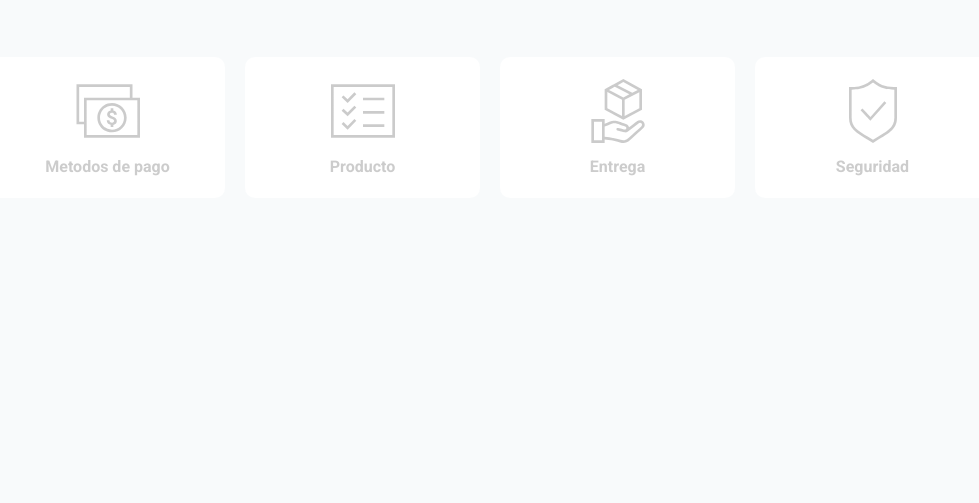
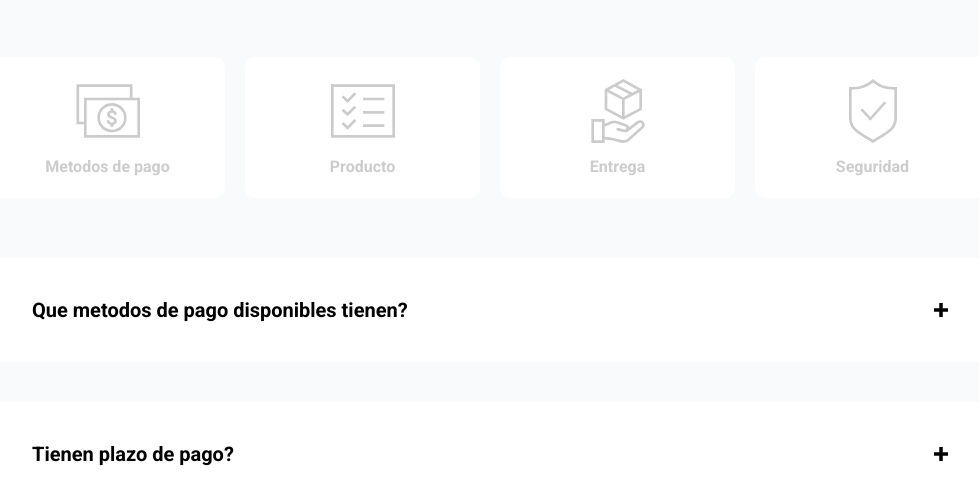
Before and after one commit to NahuelBau/Preguntas-Frecuentes, a plain HTML site: page index.html in a window 1280 px wide. Shown: the part 101-604 px from the top of the page, without its empty margins (150-1129 px from the left). Drawn offline with Linux system fonts and the light colour scheme.

Commit message:
Parte de Estilos css de las preguntas terminado

```diff
--- a/css/estilos.css
+++ b/css/estilos.css
@@ -1,29 +1,30 @@
 /* aca vamos a definir algunos colores mediante la tecnica de :root */
-:root{
+:root {
   --primario: #e23929;
   --gris--claro: #B8B8B8B8;
-  --sombra: 0 0 13px 0 rgba(185,185,185, .25);
-}
-*{
-  box-sizing: border-box;
-  margin:0;
-  padding:0;
+  --sombra: 0 0 13px 0 rgba(185, 185, 185, .25);
 }
 
-body{
+* {
+  box-sizing: border-box;
+  margin: 0;
+  padding: 0;
+}
+
+body {
   background: #f8fafb;
   font-family: 'Roboto', sans-serif;
 }
 
-main{
+main {
   max-width: 1000px;
   width: 90%;
   margin: 40px auto;
 }
 
-.titulo{
+.titulo {
   color: #3a3a3a;
-  font-weight:700;
+  font-weight: 700;
   text-align: center;
   margin: 60px 0;
 }
@@ -32,15 +33,15 @@ main{
 /* ================== Categorias =================== */
 /* ================================================= */
 
-.categorias{
-  display:grid;
-  grid-template-columns: repeat(4,1fr);
+.categorias {
+  display: grid;
+  grid-template-columns: repeat(4, 1fr);
   gap: 20px;
   margin-bottom: 60px;
 }
 
-.categoria{
-  cursor:pointer;
+.categoria {
+  cursor: pointer;
   text-align: center;
   padding: 20px;
   border-radius: 10px;
@@ -51,31 +52,101 @@ main{
   transition: .3s ease all;
 
 }
-.categoria:hover{
+
+.categoria:hover {
   box-shadow: var(--sombra);
-  color:#000;
+  color: #000;
 }
+
 /* para cambiar el color de archivos SVG tenemos que entrar
  al path mediante la siguiente linea.. MUCHA ATENCION */
-.categoria:hover path{
+.categoria:hover path {
   fill: var(--primario);
 }
 
-.categoria svg{
-  width:64px;
+.categoria svg {
+  width: 64px;
   margin-bottom: 10px;
 }
 
-.categoria path{
+.categoria path {
   fill: var(--gris--claro);
   transition: .3s ease all;
 }
 
-.categoria.activa{
+.categoria.activa {
   border: 2px solid var(--primario);
   color: #000;
 
 }
 
-.categoria.activa path{
-  fill: var(--primario);}
+.categoria.activa path {
+  fill: var(--primario);
+}
+
+/* ================================================= */
+/* =============  Contenedor Preguntas ============= */
+/* ================================================= */
+
+.contenedor-preguntas {
+  display: grid;
+  grid-column: 1fr;
+  gap: 40px;
+}
+
+.contenedor-pregunta {
+  background: #fff;
+  padding: 40px;
+  border: 2px solid transparent;
+  border-radius: 10px;
+  overflow: hidden;
+  transition: .3s ease all;
+  cursor: pointer;
+}
+
+.contenedor-pregunta:hover {
+  box-shadow: var(--sombra);
+  color: #000;
+}
+
+.contenedor-pregunta.activa{
+  border: 2px solid var(--primario);
+}
+
+/* ================================================= */
+/* ============= Preguntas Contenido   ============= */
+/* ================================================= */
+
+.pregunta{
+  font-weight: 700;
+  font-size: 20px;
+  line-height: 20px;
+  display: flex;
+  justify-content: space-between;
+  align-items: center;
+}
+
+.pregunta img {
+  width: 14px;
+}
+
+.respuesta{
+  color: #808080;
+  line-height: 30px;
+  max-height: 0;
+  opacity: 0;
+  transition: .3s ease all;
+}
+
+.contenedor-pregunta.activa .respuesta{
+  opacity: 1;
+  margin-top: 20px;
+}
+
+.contenedor-pregunta.activa img{
+  transform: rotate(45deg);
+}
+
+/* ================================================= */
+/* ============= Responsive Design  ================ */
+/* ================================================= */
--- a/index.html
+++ b/index.html
@@ -50,6 +50,18 @@
       </div>
       <!-- ----------------------categoria-------------------------------- -->
     </div>
+    <div class="preguntas">
+      <div class="contenedor-preguntas" data-categoria="metodos-pago">
+        <div class="contenedor-pregunta ">
+          <p class="pregunta">Que metodos de pago disponibles tienen? <img src="/icon/suma.svg" alt="Abrir Respuesta"></p>
+          <p class="respuesta">Lorem ipsum dolor sit amet, consectetur adipisicing elit. Itaque, quaerat? Id dolorum eveniet suscipit ab vero blanditiis itaque ducimus, omnis laudantium, quidem veniam, cupiditate est ut porro corporis quaerat velit?</p>
+        </div>
+        <div class="contenedor-pregunta">
+          <p class="pregunta">Tienen plazo de pago?<img src="/icon/suma.svg" alt="Abrir Respuesta"></p>
+          <p class="respuesta">Lorem ipsum dolor sit amet, consectetur adipisicing elit. Itaque, quaerat? Id dolorum eveniet suscipit ab vero blanditiis itaque ducimus, omnis laudantium, quidem veniam, cupiditate est ut porro corporis quaerat velit?</p>
+        </div>
+      </div>
+    </div>
   </main>
 </body>
 
```
